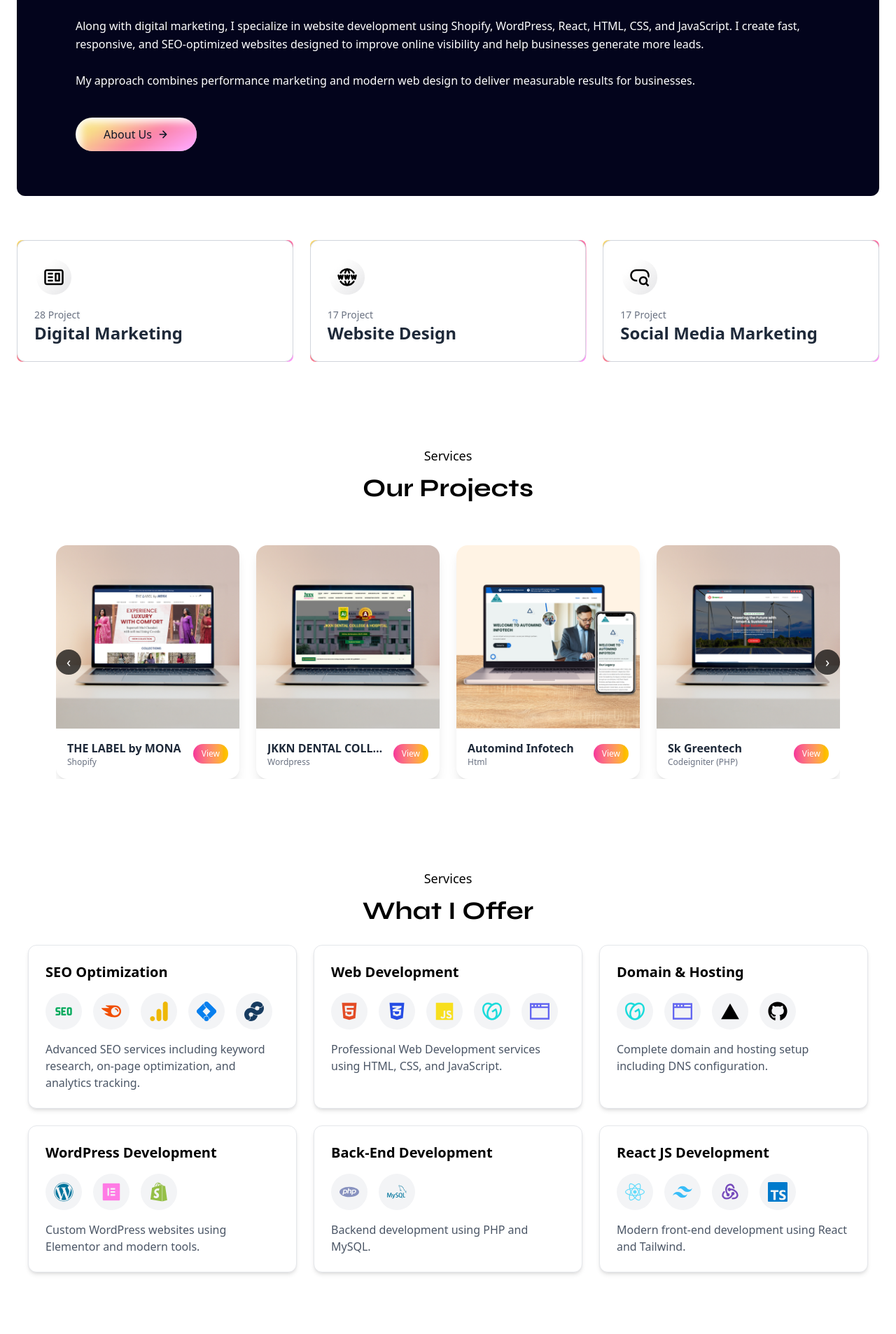
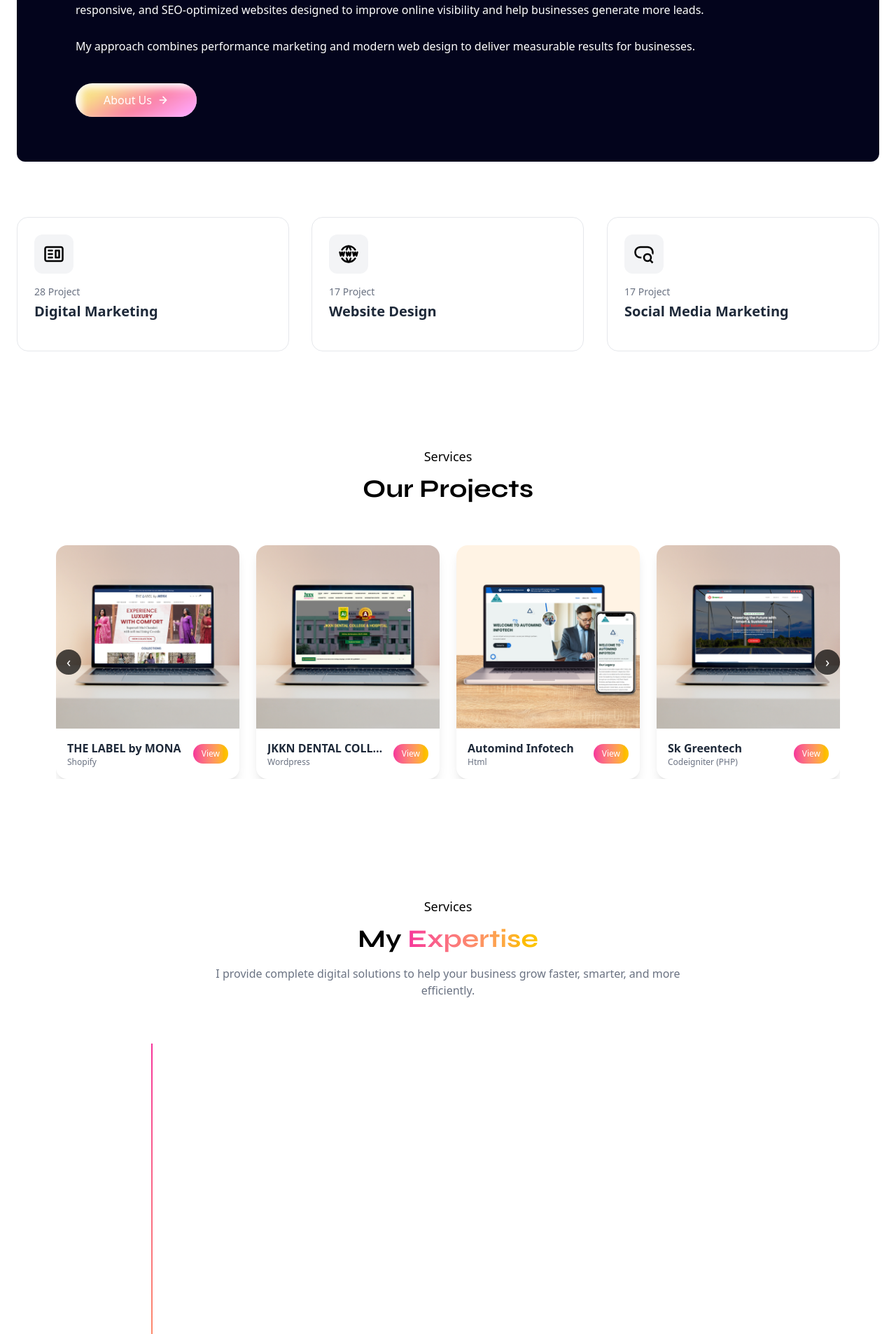
Before and after one commit to A-M-Santhoshkumar/sitedesign, a Next.js app: page / in a window 1280 px wide. Shown: the part 891-2797 px from the top of the page at 70% size. Built offline with nearby package versions, Linux system fonts and the light colour scheme.

Commit message:
more changaes

```diff
--- a/components/Footer.tsx
+++ b/components/Footer.tsx
@@ -104,7 +104,7 @@ function Footer() {
                 rel="noopener noreferrer"
                 className="dark:bg-black bg-white p-3 icons-fotter-bg dark:darkicons-fotter-bg mt-1"
               >
-                <item.icon className="text-xl hover:text-white dark:hover:text-black transition" />
+                <item.icon className="text-xl hover:text-white dark:hover:text-white transition" />
               </a>
             ))}
           </div>
--- a/components/ThemeBtn.tsx
+++ b/components/ThemeBtn.tsx
@@ -17,7 +17,7 @@ function ThemeBtn({
   const baseClass = `
     theme-sk-btn group relative inline-flex items-center justify-center gap-2
     px-7 md:px-10 h-12 text-sm md:text-base font-medium rounded-full
-    bg-white text-gray-900 dark:bg-white dark:text-gray-900
+    bg-white text-white dark:bg-white dark:text-gray-900
     cursor-pointer select-none overflow-hidden
     transition-all duration-300 hover:shadow-lg active:scale-[0.98]
   `.trim();
@@ -44,7 +44,7 @@ function ThemeBtn({
     <>
       {/* Colored dot — bottom-right corner, hides on hover */}
       {isActive && (
-        <span className="absolute bottom-0 right-0 w-3 h-3 rounded-full bg-gradient-to-br from-pink-500 to-yellow-400 transition-opacity duration-300 group-hover:opacity-0" />
+        <span className=" absolute bottom-0 right-0 w-3 h-3 rounded-full bg-gradient-to-br from-pink-500 to-yellow-400 transition-opacity duration-300 group-hover:opacity-0" />
       )}
 
       <span className="relative z-10">{children}</span>
--- a/components/Title.tsx
+++ b/components/Title.tsx
@@ -38,7 +38,7 @@ const Title: React.FC<TitleProps> = ({
       )}
 
       <MainTag
-        className={`dark:text-white text-2xl md:text-4xl font-bold font-syne leading-snug ${mainTitleClass} ${textColor}`}
+        className={`dark:text-white text-3xl md:text-4xl font-bold font-syne leading-snug ${mainTitleClass} ${textColor}`}
       >
         {mainTitle}
       </MainTag>
--- a/components/homecomponents/Section1.tsx
+++ b/components/homecomponents/Section1.tsx
@@ -18,7 +18,7 @@ function Section1() {
 
             <Title
               smallTitle="ABOUT ME"
-              mainTitle="Professional Digital Marketer & Full-Stack Web Developer"
+              mainTitle="Professional Digital Marketer &  Web Developer"
               smallTitleClass="mb-4"
               isWhite={true}
             />
--- a/components/homecomponents/Section2.tsx
+++ b/components/homecomponents/Section2.tsx
@@ -1,135 +1,111 @@
 "use client";
 
-import { useEffect, useRef } from "react";
-import { usePathname } from "next/navigation";
+import { useRef } from "react";
 import Link from "next/link";
 
 import { CgWebsite } from "react-icons/cg";
 import { TbWorldWww } from "react-icons/tb";
 import { RiSeoLine } from "react-icons/ri";
 
-// ✅ Type
 interface ProjectItem {
   name: string;
   link: string;
   icons: React.ComponentType<{ className?: string }>;
-  bgicon: string;
   projectCount: string;
 }
 
 function Section2() {
-  const sectionRef = useRef<HTMLDivElement | null>(null);
-  const pathname = usePathname(); // ✅ detect route change
-
   const project: ProjectItem[] = [
     {
       name: "Digital Marketing",
       link: "/projects",
       icons: CgWebsite,
-      bgicon: "/images/section3.webp",
       projectCount: "28 Project",
     },
     {
       name: "Website Design",
       link: "/projects",
       icons: TbWorldWww,
-      bgicon: "/images/section3.webp",
       projectCount: "17 Project",
     },
     {
       name: "Social Media Marketing",
       link: "/projects",
       icons: RiSeoLine,
-      bgicon: "/images/section3.webp",
       projectCount: "17 Project",
     },
   ];
 
-  useEffect(() => {
-    let ctx: any;
+  const handleMouseMove = (e: any, card: HTMLDivElement) => {
+    const rect = card.getBoundingClientRect();
+    const x = e.clientX - rect.left;
+    const y = e.clientY - rect.top;
 
-    const initGSAP = async () => {
-      const gsap = (await import("gsap")).default;
-      const { ScrollTrigger } = await import("gsap/ScrollTrigger");
+    // 🔥 Glow position
+    card.style.setProperty("--x", `${x}px`);
+    card.style.setProperty("--y", `${y}px`);
 
-      gsap.registerPlugin(ScrollTrigger);
+    // 🔥 3D Tilt
+    const rotateX = ((y / rect.height) - 0.5) * 12;
+    const rotateY = ((x / rect.width) - 0.5) * -12;
 
-      if (!sectionRef.current) return;
+    card.style.transform = `rotateX(${rotateX}deg) rotateY(${rotateY}deg) scale(1.03)`;
+  };
 
-      // ✅ Kill old triggers before re-creating
-      ScrollTrigger.getAll().forEach((t) => t.kill());
-
-      ctx = gsap.context(() => {
-        // ✅ Reset opacity/y before animating so it always plays fresh
-        gsap.set(".service-card", { opacity: 0, y: 60 });
-
-        gsap.to(".service-card", {
-          scrollTrigger: {
-            trigger: sectionRef.current,
-            start: "top 85%",
-            once: true, // ✅ only trigger once per page visit
-          },
-          opacity: 1,
-          y: 0,
-          duration: 0.7,
-          ease: "power3.out",
-          stagger: 0.2,
-        });
-      }, sectionRef);
-
-      // ✅ Refresh after a tick so positions are recalculated
-      setTimeout(() => ScrollTrigger.refresh(), 100);
-    };
-
-    initGSAP();
-
-    return () => {
-      if (ctx) ctx.revert();
-    };
-  }, [pathname]); // ✅ re-run on every route change
+  const handleMouseLeave = (card: HTMLDivElement) => {
+    card.style.transform = "rotateX(0deg) rotateY(0deg) scale(1)";
+  };
 
   return (
-    <section className="dark:bg-[#111] py-12" ref={sectionRef}>
-      <div className="flex flex-col md:flex-row container justify-between gap-6">
+    <section className="dark:bg-[#111] py-16">
+      <div className="container mx-auto px-4 md:px-10 grid md:grid-cols-3 gap-8">
 
-        {project.map((item, index) => (
-          <div
-            key={index}
-            className="relative group w-full service-card"
-          >
-            {/* Background */}
-            <div className="absolute inset-0 animation-bg-move -z-10 rounded-lg"></div>
+        {project.map((item, index) => {
+          const Icon = item.icons;
 
-            <Link href={item.link}>
+          return (
+            <Link key={index} href={item.link}>
               <div
-                className="p-6 border border-gray-300 dark:border-white/10
-                bg-white dark:bg-gray-800 backdrop-blur-md
-                rounded-xl transition duration-300
-                hover:translate-x-2 hover:translate-y-2 hover:shadow-xl"
+                className="relative p-6 rounded-2xl bg-white dark:bg-[#1a1a1a] border border-gray-200 dark:border-white/10
+                transition-all duration-300 cursor-pointer will-change-transform group"
+
+                onMouseMove={(e) => handleMouseMove(e, e.currentTarget)}
+                onMouseLeave={(e) => handleMouseLeave(e.currentTarget)}
               >
-                {/* Icon Box */}
+
+                {/* 🔥 Mouse Glow */}
                 <div
-                  className="w-14 h-14 flex items-center justify-center mb-4 rounded-lg"
+                  className="pointer-events-none absolute inset-0 rounded-2xl opacity-0 group-hover:opacity-100 transition duration-300"
                   style={{
-                    backgroundImage: `url(${item.bgicon})`,
-                    backgroundRepeat: "no-repeat",
-                    backgroundPosition: "center",
+                    background: `radial-gradient(300px circle at var(--x) var(--y), rgba(255, 0, 150, 0.15), transparent 40%)`,
                   }}
-                >
-                  <item.icons className="text-3xl text-block dark:text-white" />
+                />
+
+                {/* 🔥 Border Glow */}
+                <div className="absolute inset-0 rounded-2xl border border-transparent group-hover:border-pink-500/30 transition" />
+
+                {/* Icon */}
+                <div className="w-14 h-14 flex items-center justify-center mb-4 rounded-xl bg-gray-100 dark:bg-gray-800
+                group-hover:scale-110 transition duration-300">
+                  <Icon className="text-3xl text-black dark:text-white" />
                 </div>
 
+                {/* Text */}
                 <p className="text-sm text-gray-500 dark:text-gray-400">
                   {item.projectCount}
                 </p>
 
-                <h2 className="text-2xl font-semibold text-gray-800 dark:text-white">
+                <h2 className="text-xl font-semibold text-gray-800 dark:text-white mt-1">
                   {item.name}
                 </h2>
+
+                {/* 🔥 Micro interaction line */}
+                <div className="mt-4 h-[2px] w-0 bg-gradient-to-r from-pink-500 to-yellow-400 group-hover:w-full transition-all duration-500" />
+
               </div>
             </Link>
-          </div>
-        ))}
+          );
+        })}
 
       </div>
     </section>
--- a/components/homecomponents/Section4.tsx
+++ b/components/homecomponents/Section4.tsx
@@ -1,125 +1,65 @@
 "use client";
 
 import { useEffect, useRef } from "react";
+import { usePathname } from "next/navigation";
 
-import {
-  FaJs,
-  FaReact,
-  FaCss3Alt,
-  FaBootstrap,
-  FaElementor,
-  FaWordpress,
-  FaGithub,
-  FaShopify,
-} from "react-icons/fa";
-
-import { IoLogoHtml5 } from "react-icons/io";
-import {
-  RiTailwindCssFill,
-  RiVercelFill,
-  RiNodejsLine,
-} from "react-icons/ri";
-
-import { TbSeo, TbBrandRedux } from "react-icons/tb";
+import { SiGoogleads, SiMeta, SiSemrush, SiGoogleanalytics } from "react-icons/si";
+import { FaReact } from "react-icons/fa";
 import { GrDomain } from "react-icons/gr";
-
-import {
-  SiTypescript,
-  SiPhp,
-  SiMysql,
-  SiGodaddy,
-  SiMongodb,
-  SiGoogleads,
-  SiMeta,
-  SiGoogleanalytics,
-  SiGoogletagmanager,
-  SiGooglecampaignmanager360,
-  SiSemrush,
-} from "react-icons/si";
-
-import { DiPhotoshop } from "react-icons/di";
 
 import Title from "../Title";
 
-// ✅ TYPES
 interface IconItem {
-  icon: React.ComponentType<{ size?: number; style?: React.CSSProperties }>;
+  icon: React.ComponentType<{ size?: number; color?: string }>;
   color: string;
 }
 
 interface ServiceItem {
   skillName: string;
-  icons: IconItem[];
+  icon: IconItem;
   text: string;
 }
 
 function Section4() {
   const containerRef = useRef<HTMLDivElement | null>(null);
-  const servicesRef = useRef<HTMLDivElement | null>(null);
+  const pathname = usePathname(); // 🔥 detect route change
 
   const project: ServiceItem[] = [
     {
-      skillName: "SEO Optimization",
-      icons: [
-        { icon: TbSeo, color: "#00A859" },
-        { icon: SiSemrush, color: "#f14e00" },
-        { icon: SiGoogleanalytics, color: "#eeb808" },
-        { icon: SiGoogletagmanager, color: "#087fee" },
-        { icon: SiGooglecampaignmanager360, color: "#002850e7" },
-      ],
-      text: "Advanced SEO services including keyword research, on-page optimization, and analytics tracking.",
+      skillName: "Google & Meta Ads",
+      icon: { icon: SiGoogleads, color: "#4285F4" },
+      text: "Run high-converting ad campaigns focused on ROI and quality lead generation.",
     },
     {
-      skillName: "Web Development",
-      icons: [
-        { icon: IoLogoHtml5, color: "#E34C26" },
-        { icon: FaCss3Alt, color: "#264de4" },
-        { icon: FaJs, color: "#F7DF1E" },
-        { icon: SiGodaddy, color: "#1bdbdb" },
-        { icon: GrDomain, color: "#6366F1" },
-      ],
-      text: "Professional Web Development services using HTML, CSS, and JavaScript.",
+      skillName: "SEO Optimization",
+      icon: { icon: SiSemrush, color: "#f14e00" },
+      text: "Rank higher on Google with keyword strategy, on-page SEO and local SEO.",
+    },
+    {
+      skillName: "Website Development",
+      icon: { icon: FaReact, color: "#61DBFB" },
+      text: "Fast, modern and conversion-focused websites built with React & Next.js.",
+    },
+    {
+      skillName: "Social Media Marketing",
+      icon: { icon: SiMeta, color: "#1877F2" },
+      text: "Grow your brand and generate leads through Instagram & Facebook campaigns.",
+    },
+    {
+      skillName: "Analytics & Tracking",
+      icon: { icon: SiGoogleanalytics, color: "#f9ab00" },
+      text: "Track performance with GA4 and optimize campaigns based on real data.",
     },
     {
       skillName: "Domain & Hosting",
-      icons: [
-        { icon: SiGodaddy, color: "#1bdbdb" },
-        { icon: GrDomain, color: "#6366F1" },
-        { icon: RiVercelFill, color: "#000" },
-        { icon: FaGithub, color: "#000" },
-      ],
-      text: "Complete domain and hosting setup including DNS configuration.",
-    },
-    {
-      skillName: "WordPress Development",
-      icons: [
-        { icon: FaWordpress, color: "#00749C" },
-        { icon: FaElementor, color: "#FF7BE5" },
-        { icon: FaShopify, color: "#95bf47" },
-      ],
-      text: "Custom WordPress websites using Elementor and modern tools.",
-    },
-    {
-      skillName: "Back-End Development",
-      icons: [
-        { icon: SiPhp, color: "#8892BF" },
-        { icon: SiMysql, color: "#00749C" },
-      ],
-      text: "Backend development using PHP and MySQL.",
-    },
-    {
-      skillName: "React JS Development",
-      icons: [
-        { icon: FaReact, color: "#61DBFB" },
-        { icon: RiTailwindCssFill, color: "#38bdf8" },
-        { icon: TbBrandRedux, color: "#764abc" },
-        { icon: SiTypescript, color: "#007acc" },
-      ],
-      text: "Modern front-end development using React and Tailwind.",
+      icon: { icon: GrDomain, color: "#6366F1" },
+      text: "Secure and fast hosting setup with zero downtime and full reliability.",
     },
   ];
 
   useEffect(() => {
+    let ctx: any;
+
     const loadGSAP = async () => {
       const gsapModule = await import("gsap");
       const scrollTriggerModule = await import("gsap/ScrollTrigger");
@@ -129,85 +69,105 @@ function Section4() {
 
       gsap.registerPlugin(ScrollTrigger);
 
-      if (!servicesRef.current) return;
+      // 🔥 Kill old triggers (important)
+      ScrollTrigger.getAll().forEach((trigger) => trigger.kill());
 
-      const ctx = gsap.context(() => {
+      ctx = gsap.context(() => {
         gsap.fromTo(
-          servicesRef.current,
-          { y: 100, opacity: 0 },
+          ".service-item",
+          { opacity: 0, x: -60 },
           {
-            y: 0,
             opacity: 1,
-            duration: 1,
-            ease: "power2.out",
+            x: 0,
+            duration: 0.8,
+            stagger: 0.2,
+            ease: "power3.out",
             scrollTrigger: {
-              trigger: servicesRef.current,
-              start: "top 80%",
+              trigger: containerRef.current,
+              start: "top 85%",
+              toggleActions: "play none none reset",
             },
           }
         );
       }, containerRef);
 
-      return () => ctx.revert();
+      // 🔥 Refresh after setup
+      ScrollTrigger.refresh();
     };
 
     loadGSAP();
-  }, []);
+
+    return () => {
+      if (ctx) ctx.revert(); // cleanup
+    };
+  }, [pathname]); // 🔥 re-run on navigation
 
   return (
-    <section ref={containerRef} className="container ">
+    <section ref={containerRef} className="container mx-auto px-4 md:px-10 py-20">
 
-      <div
-        ref={servicesRef}
-        className="w-full bg-white dark:bg-[#111] py-10 md:px-4"
-      >
-
-
-             <Title  smallTitle="Services"
+      <Title
+        smallTitle="Services"
         mainTitle={
           <>
-      What I {" "}
-      <span className="text-black dark:bg-gradient-to-r dark:from-pink-500 dark:to-yellow-400 dark:bg-clip-text dark:text-transparent ">
-       Offer
+            My{" "}
+            <span className="text-transparent bg-clip-text bg-gradient-to-r from-pink-500 to-yellow-400">
+              Expertise
             </span>
           </>
         }
-  mainTitleClass=" text-center"
-  smallTitleClass=" text-center"
+        mainTitleClass="text-center"
+        smallTitleClass="text-center"
       />
 
-        <div className="grid grid-cols-1 md:grid-cols-3 gap-6 mt-6">
-          {project.map((item, index) => (
+      <p className="text-center text-gray-500 dark:text-gray-400 max-w-2xl mx-auto mt-3">
+        I provide complete digital solutions to help your business grow faster,
+        smarter, and more efficiently.
+      </p>
+
+      {/* Timeline Layout */}
+      <div className="relative mt-16 max-w-4xl mx-auto">
+
+        {/* Vertical Line */}
+        <div className="absolute left-6 top-0 bottom-0 w-[2px] bg-gradient-to-b from-pink-500 to-yellow-400" />
+
+        <div className="space-y-10">
+          {project.map((item, index) => {
+            const Icon = item.icon.icon;
+
+            return (
               <div
                 key={index}
-              className="group bg-white dark:bg-black p-6 rounded-xl shadow-md border border-gray-200 dark:border-gray-800 hover:scale-105 transition"
+                className="service-item relative flex items-start gap-6 group"
               >
-              <h3 className="text-xl font-semibold mb-4 dark:text-white">
+
+                {/* Icon */}
+                <div className="relative z-10 flex items-center justify-center w-12 h-12 rounded-full bg-white dark:bg-[#111] border border-gray-200 dark:border-white/10 shadow-md">
+                  <Icon size={20} color={item.icon.color} />
+                </div>
+
+                {/* Card */}
+                <div className="relative flex-1 p-6 rounded-2xl backdrop-blur-lg bg-white/70 dark:bg-white/5 border border-gray-200 dark:border-white/10
+                group-hover:shadow-xl transition duration-300 group-hover:-translate-y-1">
+
+                  {/* Glow */}
+                  <div className="absolute inset-0 rounded-2xl opacity-0 group-hover:opacity-100 transition duration-500
+                  bg-gradient-to-r from-pink-500/10 to-yellow-400/10 blur-xl" />
+
+                  <h3 className="text-lg font-semibold dark:text-white">
                     {item.skillName}
                   </h3>
 
-              <div className="flex flex-wrap gap-4">
-                {item.icons.map((iconItem, idx) => {
-                  const Icon = iconItem.icon;
+                  <p className="mt-2 text-sm text-gray-600 dark:text-gray-400 leading-relaxed">
+                    {item.text}
+                  </p>
+                </div>
 
-                  return (
-                    <div
-                      key={idx}
-                      className="p-3 rounded-full bg-gray-100 dark:bg-gray-800 hover:scale-125 transition"
-                    >
-                      <Icon size={28} style={{ color: iconItem.color }} />
               </div>
             );
           })}
         </div>
+      </div>
 
-              <p className="mt-4 text-gray-600 dark:text-gray-300 text-md">
-                {item.text}
-              </p>
-            </div>
-          ))}
-        </div>
-      </div>
     </section>
   );
 }
```
Also changed, not shown: app/about/page.tsx (+22 -11 lines), app/globals.css (+16 -0 lines), components/homecomponents/HeroSection.tsx (+1 -19 lines), components/homecomponents/Section6.tsx (+60 -13 lines). Lines whose indentation alone changed are shown as unchanged.
